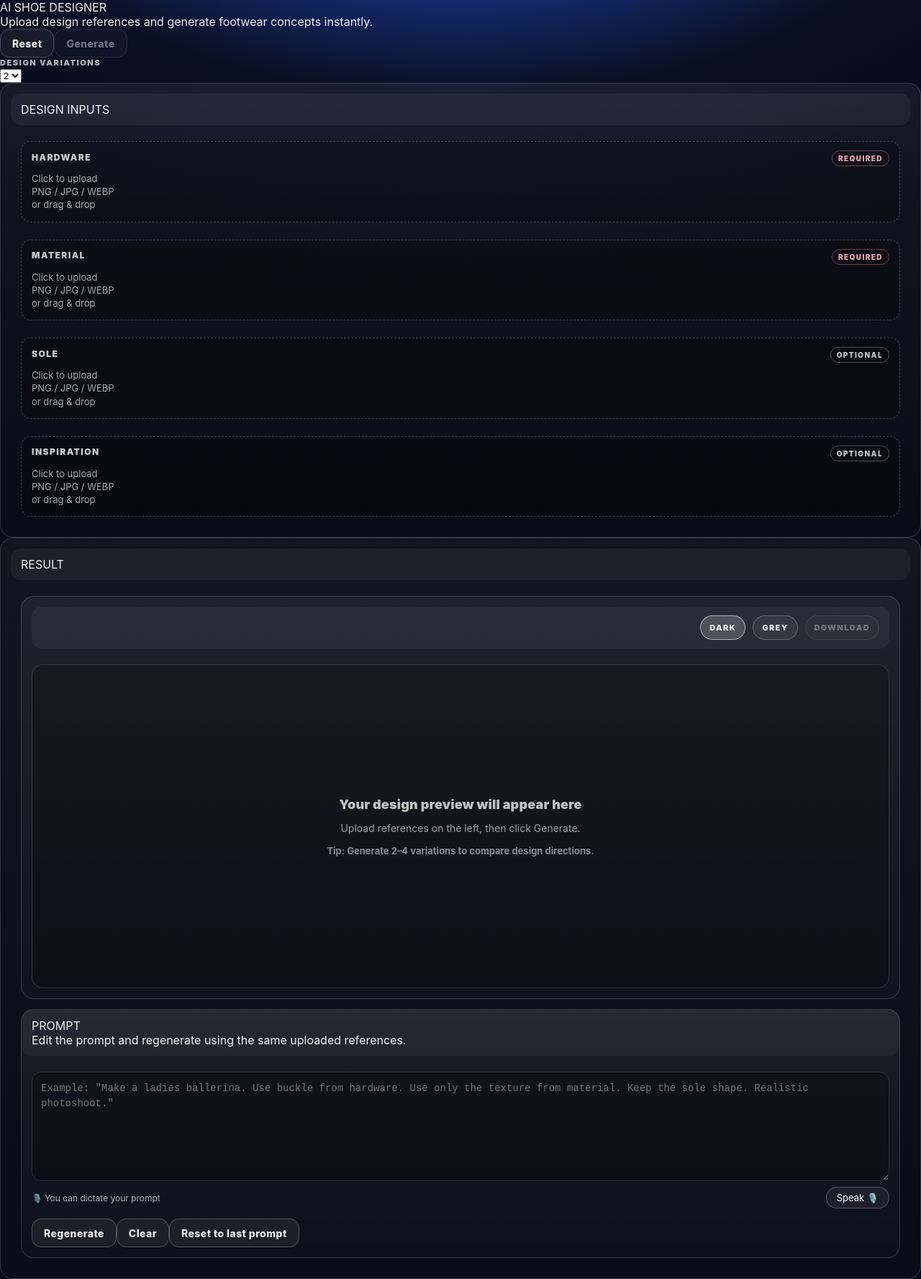
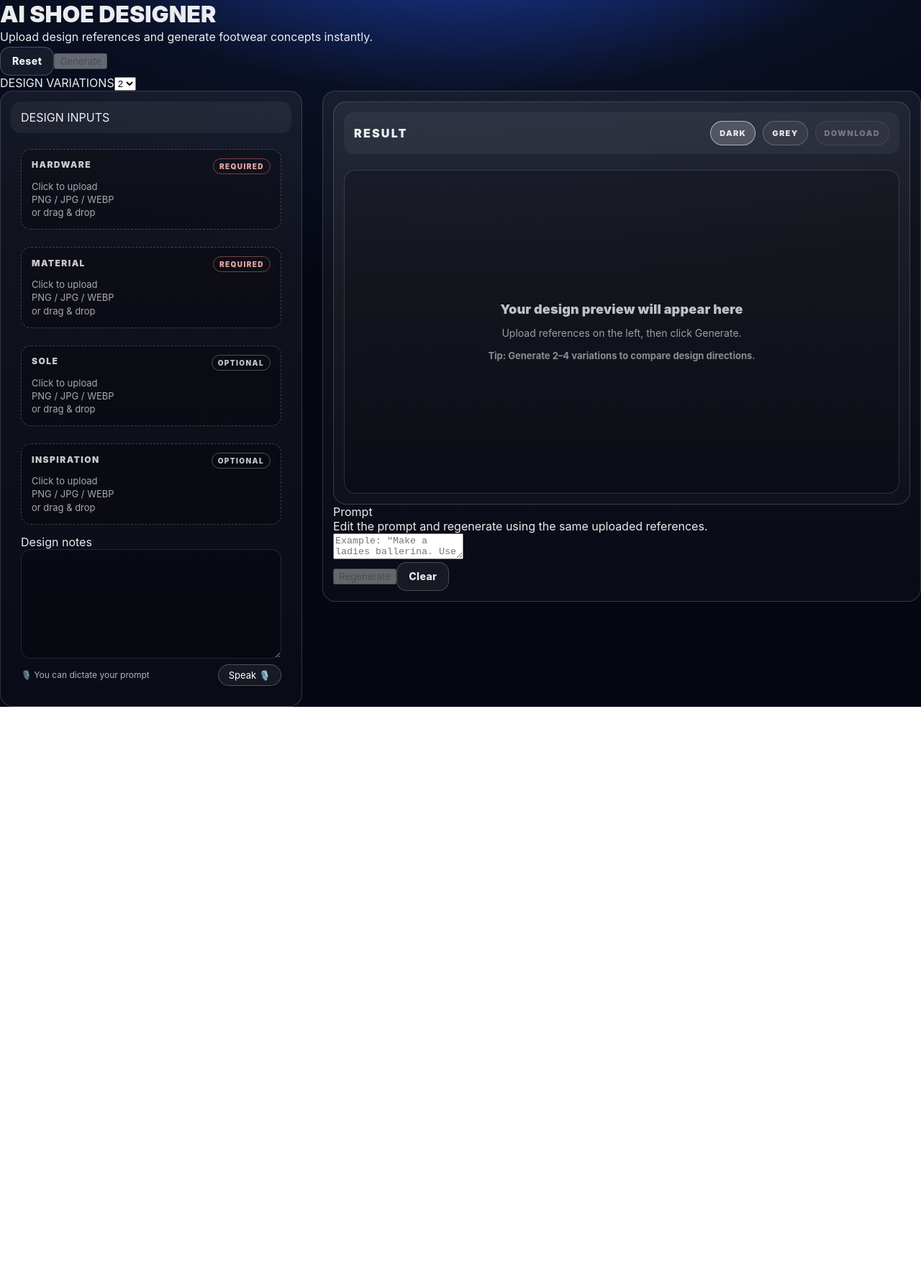
Before and after one commit to akshaymir7/ai-shoe-designer, a Next.js app: page / in a window 1280 px wide. Shown: the whole page at 72% size. After the commit the page ends 982 px from the top, so only its background shows below. Built offline with nearby package versions, Linux system fonts and the light colour scheme.

Commit message:
Fix missing downloadSelected handler for ResultPanel

```diff
--- a/app/page.tsx
+++ b/app/page.tsx
@@ -154,14 +154,27 @@ export default function Page() {
     if (!url) return;
     window.open(url, "_blank", "noopener,noreferrer");
   }
+  function downloadSelected() {
+  if (!images.length) return;
+
+  const url = images[selectedIndex];
+  const a = document.createElement("a");
+  a.href = url;
+  a.download = `ai-shoe-design-${selectedIndex + 1}.png`;
+  document.body.appendChild(a);
+  a.click();
+  document.body.removeChild(a);
+}
 
  return (
   <div className="page">
-      {/* Header area (keep your existing header styles in globals.css) */}
-      <div className="hero">
-        <div className="heroTitle">AI SHOE DESIGNER</div>
-        <div className="heroSub">
+    {/* Header */}
+    <header className="header">
+      <div>
+        <h1 className="title">AI SHOE DESIGNER</h1>
+        <p className="subtitle">
           Upload design references and generate footwear concepts instantly.
+        </p >
       </div>
 
       <div className="topActions">
@@ -169,107 +182,86 @@ export default function Page() {
           Reset
         </button>
 
-          <button
-            className={`btn btnPrimary ${!canGenerate ? "btnDisabled" : ""}`}
-            onClick={generate}
-            disabled={!canGenerate}
-          >
+        <button className="btnPrimary" onClick={generate} disabled={!canGenerate}>
           {loading ? "Generating..." : "Generate"}
         </button>
 
-          <div className="variationGroup">
-            <div className="variationLabel">DESIGN VARIATIONS</div>
+        <div className="variations">
+          <span className="variationsLabel">DESIGN VARIATIONS</span>
           <select
             className="select"
             value={variations}
             onChange={(e) => setVariations(Number(e.target.value))}
             disabled={loading}
           >
-              <option value={1}>1</option>
-              <option value={2}>2</option>
-              <option value={3}>3</option>
-              <option value={4}>4</option>
+            {[1, 2, 3, 4].map((n) => (
+              <option key={n} value={n}>
+                {n}
+              </option>
+            ))}
           </select>
         </div>
       </div>
 
       {!!errorMsg && <div className="errorBanner">{errorMsg}</div>}
-      </div>
+    </header>
 
-      <div className="grid">
-        {/* LEFT panel */}
-        <div className="panel">
-          <div className="panelHeader">
-            <div className="panelTitle">DESIGN INPUTS</div>
-          </div>
-
+    {/* ✅ THIS is the important part: 2-column grid */}
+    <main className="mainGrid">
+      {/* LEFT PANEL */}
+      <section className="panel">
+        <div className="panelHeader">DESIGN INPUTS</div>
         <div className="panelBody">
           <UploadBox label="Hardware" required file={hardware} onChange={setHardware} />
           <UploadBox label="Material" required file={material} onChange={setMaterial} />
           <UploadBox label="Sole" file={sole} onChange={setSole} />
           <UploadBox label="Inspiration" file={inspiration} onChange={setInspiration} />
+
+          <div className="promptBlock">
+            <div className="promptLabel">Design notes</div>
+            <PromptWithMic value={prompt} onChange={setPrompt} />
           </div>
         </div>
+      </section>
 
-        {/* RIGHT panel */}
-        <div className="panel">
-          <div className="panelHeader">
-            <div className="panelTitle">RESULT</div>
-          </div>
-
-          <div className="panelBody">
+      {/* RIGHT PANEL */}
+      <section className="panel">
         <ResultPanel
-              title=""
+          title="RESULT"
           images={images}
           loading={loading}
           selectedIndex={selectedIndex}
           onSelect={setSelectedIndex}
           bgMode={bgMode}
           onBgChange={setBgMode}
-              onDownload={onDownload}
+          onDownload={downloadSelected}
         />
 
         {/* Prompt editor under result */}
-            <div className="panel" style={{ padding: 0 }}>
-              <div className="panelHeader">
-                <div className="panelTitle">PROMPT</div>
-                <div className="panelSubtitle">
+        <div className="promptCard">
+          <div className="promptCardTitle">Prompt</div>
+          <div className="promptCardSub">
             Edit the prompt and regenerate using the same uploaded references.
           </div>
-              </div>
 
-              <div className="panelBody">
-                <PromptWithMic
+          <textarea
+            className="promptTextarea"
             value={prompt}
-                  onChange={setPrompt}
-                  placeholder={`Example: "Make a ladies ballerina. Use buckle from hardware. Use only the texture from material. Keep the sole shape. Realistic photoshoot."`}
+            onChange={(e) => setPrompt(e.target.value)}
+            placeholder='Example: "Make a ladies ballerina. Use buckle from hardware..."'
           />
 
           <div className="promptActions">
-                  <button
-                    className={`btn btnPrimary ${loading ? "btnDisabled" : ""}`}
-                    onClick={generate}
-                    disabled={loading}
-                  >
+            <button className="btnPrimary" onClick={generate} disabled={!canGenerate}>
               Regenerate
             </button>
             <button className="btn" onClick={() => setPrompt("")} disabled={loading}>
               Clear
             </button>
-                  <button
-                    className="btn"
-                    onClick={() => setPrompt(lastPromptRef.current || "")}
-                    disabled={loading}
-                  >
-                    Reset to last prompt
-                  </button>
           </div>
         </div>
-            </div>
-
-          </div>
-        </div>
-      </div>
+      </section>
+    </main>
   </div>
 );
 }
```
Lines whose indentation alone changed are shown as unchanged.
